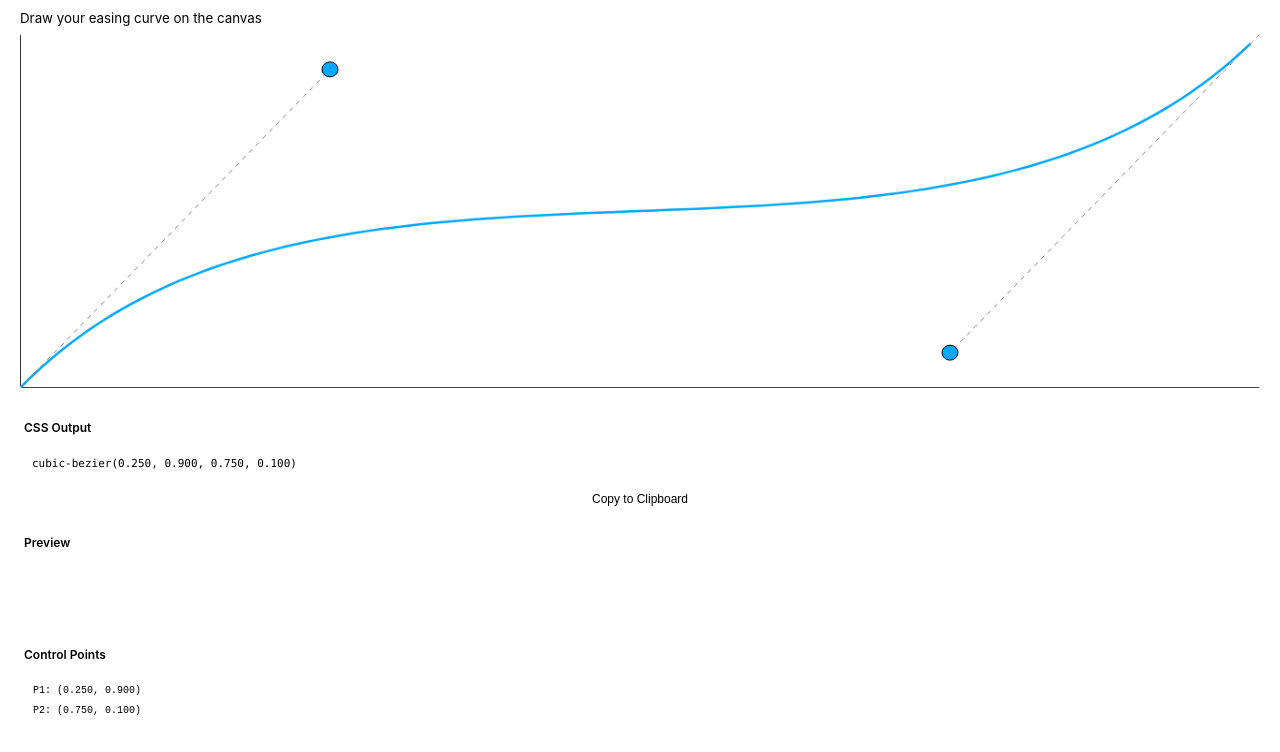
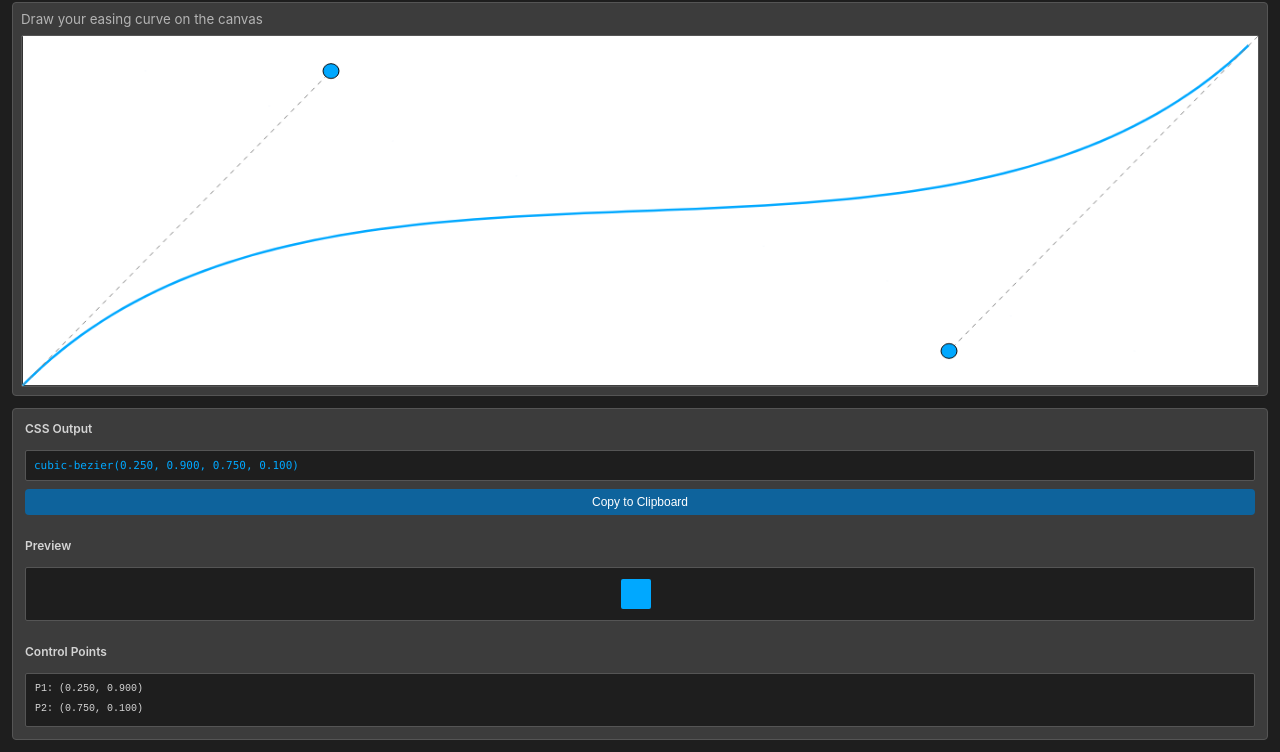
Before and after one commit to dev-bazz/motion-edictor, a website: page src/index.html in a window 1280 px wide. Shown: the part 48-800 px from the top of the page. Drawn offline with Linux system fonts and the light colour scheme.

Commit message:
feat: add fallback values for VS Code theme variables in CSS Ease Generator

```diff
--- a/src/index.html
+++ b/src/index.html
@@ -6,6 +6,19 @@
     <meta name="viewport" content="width=device-width, initial-scale=1.0">
     <title>CSS Ease Generator</title>
     <style>
+      :root {
+        /* Fallback values for VS Code theme variables */
+        --fallback-editor-background: #1e1e1e;
+        --fallback-editor-foreground: #d4d4d4;
+        --fallback-button-background: #0e639c;
+        --fallback-button-foreground: #ffffff;
+        --fallback-button-hoverBackground: #1177bb;
+        --fallback-input-background: #3c3c3c;
+        --fallback-input-border: #555555;
+        --fallback-descriptionForeground: #b4b4b4;
+        --fallback-symbolIcon-colorForeground: #00a8ff;
+      }
+
       * {
         margin: 0;
         padding: 0;
@@ -14,8 +27,8 @@
 
       body {
         font-family: -apple-system, BlinkMacSystemFont, 'Segoe UI', Roboto, Oxygen, Ubuntu, Cantarell, sans-serif;
-        background: var(--vscode-editor-background);
-        color: var(--vscode-editor-foreground);
+        background: var(--vscode-editor-background, var(--fallback-editor-background));
+        color: var(--vscode-editor-foreground, var(--fallback-editor-foreground));
         overflow: hidden;
         height: 100vh;
         width: 100vw;
@@ -50,8 +63,8 @@
 
       button {
         padding: 6px 12px;
-        background: var(--vscode-button-background);
-        color: var(--vscode-button-foreground);
+        background: var(--vscode-button-background, var(--fallback-button-background));
+        color: var(--vscode-button-foreground, var(--fallback-button-foreground));
         border: none;
         border-radius: 4px;
         cursor: pointer;
@@ -62,7 +75,7 @@
       }
 
       button:hover {
-        background: var(--vscode-button-hoverBackground);
+        background: var(--vscode-button-hoverBackground, var(--fallback-button-hoverBackground));
       }
 
       .editor-section {
@@ -78,8 +91,8 @@
         flex: 1;
         display: flex;
         flex-direction: column;
-        background: var(--vscode-input-background);
-        border: 1px solid var(--vscode-input-border);
+        background: var(--vscode-input-background, var(--fallback-input-background));
+        border: 1px solid var(--vscode-input-border, var(--fallback-input-border));
         border-radius: 4px;
         padding: 8px;
         min-height: 0;
@@ -87,7 +100,7 @@
 
       canvas {
         flex: 1;
-        border: 1px solid var(--vscode-input-border);
+        border: 1px solid var(--vscode-input-border, var(--fallback-input-border));
         border-radius: 2px;
         cursor: crosshair;
         background: white;
@@ -99,8 +112,8 @@
         display: flex;
         flex-direction: column;
         gap: 8px;
-        background: var(--vscode-input-background);
-        border: 1px solid var(--vscode-input-border);
+        background: var(--vscode-input-background, var(--fallback-input-background));
+        border: 1px solid var(--vscode-input-border, var(--fallback-input-border));
         border-radius: 4px;
         padding: 12px;
         max-height: 45%;
@@ -115,14 +128,14 @@
       }
 
       .code-block {
-        background: var(--vscode-editor-background);
-        border: 1px solid var(--vscode-input-border);
+        background: var(--vscode-editor-background, var(--fallback-editor-background));
+        border: 1px solid var(--vscode-input-border, var(--fallback-input-border));
         border-radius: 2px;
         padding: 8px;
         font-family: 'Consolas', 'Monaco', 'Courier New', monospace;
         font-size: 11px;
         word-break: break-all;
-        color: var(--vscode-symbolIcon-colorForeground);
+        color: var(--vscode-symbolIcon-colorForeground, var(--fallback-symbolIcon-colorForeground));
         flex-shrink: 0;
       }
 
@@ -134,7 +147,7 @@
 
       .info-text {
         font-size: 11px;
-        color: var(--vscode-descriptionForeground);
+        color: var(--vscode-descriptionForeground, var(--fallback-descriptionForeground));
         line-height: 1.4;
       }
 
@@ -142,8 +155,8 @@
         font-size: 11px;
         max-height: 80px;
         overflow-y: auto;
-        background: var(--vscode-editor-background);
-        border: 1px solid var(--vscode-input-border);
+        background: var(--vscode-editor-background, var(--fallback-editor-background));
+        border: 1px solid var(--vscode-input-border, var(--fallback-input-border));
         border-radius: 2px;
         padding: 6px;
         flex-shrink: 0;
@@ -207,7 +220,9 @@
 
       <div class="editor-section">
         <div class="canvas-wrapper">
-          <small style="margin-bottom: 8px; color: var(--vscode-descriptionForeground);">Draw your easing curve on the
+          <small
+                    style="margin-bottom: 8px; color: var(--vscode-descriptionForeground, var(--fallback-descriptionForeground));">Draw
+            your easing curve on the
             canvas</small>
           <canvas id="easeCanvas"></canvas>
         </div>
@@ -221,8 +236,8 @@
           <div id="preview" style="
 					width: 100%;
 					height: 60px;
-					background: var(--vscode-editor-background);
-					border: 1px solid var(--vscode-input-border);
+					background: var(--vscode-editor-background, var(--fallback-editor-background));
+					border: 1px solid var(--vscode-input-border, var(--fallback-input-border));
 					border-radius: 2px;
 					display: flex;
 					align-items: center;
@@ -231,7 +246,7 @@
             <div id="previewBox" style="
 						width: 30px;
 						height: 30px;
-						background: var(--vscode-symbolIcon-colorForeground);
+						background: var(--vscode-symbolIcon-colorForeground, var(--fallback-symbolIcon-colorForeground));
 						margin-left: 10px;
 						border-radius: 2px;
 					"></div>
```
